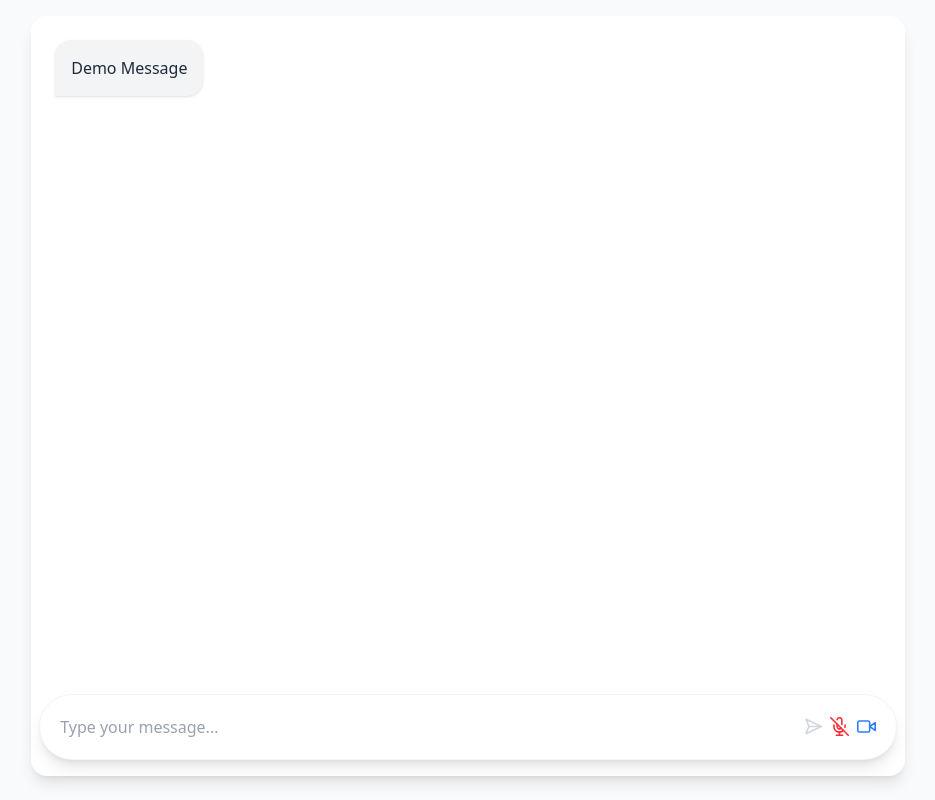
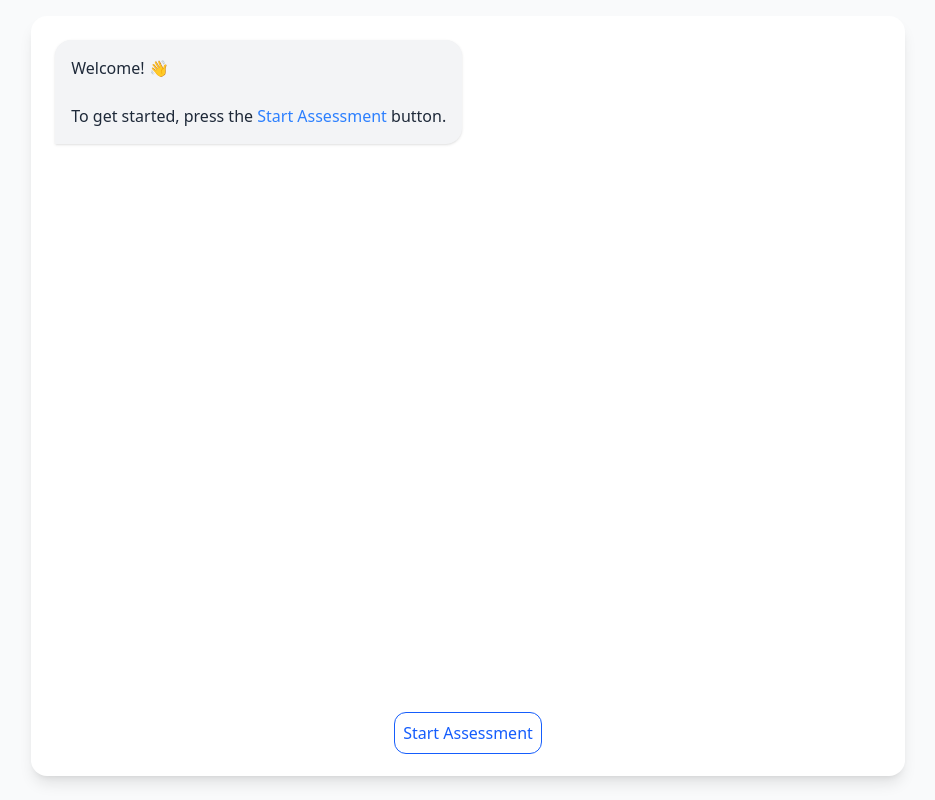
Before and after one commit to ShreyasGanesh911/Sales_Training_Model, a React (Vite) app in the folder client/: page / in a window 1280 px wide. Shown: the whole page, without its empty margins (172-1107 px from the left). Built offline with nearby package versions, Linux system fonts and the light colour scheme.

Commit message:
added start assessment button

```diff
--- a/client/src/Pages/Chat.tsx
+++ b/client/src/Pages/Chat.tsx
@@ -1,45 +1,101 @@
 import { useEffect, useRef, useState } from "react";
 import Input from "../Components/Input";
 import MessageBubble from "../Components/MessageBubble";
+import useLocalStorage from "../hooks/useLocalStorage";
+import { sales_script } from "../assets/script";
+import { ToastContainer } from "react-toastify";
+
 interface Message {
+  role: "system" | "user" | "assistant";
+  content: string;
+}
+interface MessageBubble {
   text: string;
   isUser: boolean;
   timestamp: Date;
   type: 'text' | 'video' | 'audio'
   url?: string
 }
+const welcomeMessage = `Welcome! 👋 \n\nTo get started, press the <span class="text-blue-500 hover:text-blue-600 hover:cursor-pointer">Start Assessment</span> button.`
+
 const Chat = () => {
+  const {clearMessages } = useLocalStorage('chatMessages');
   const messagesEndRef = useRef<HTMLDivElement>(null);
   const chatContainerRef = useRef<HTMLDivElement>(null);
-    const [messages, setMessages] = useState<Message[]>([
+  const [isAssessment, setIsAssessment] = useState(false);
+  const [isLoading, setIsLoading] = useState(false);
+  const [buttonText, setButtonText] = useState("Start Assessment");
+  const [chatMessages, setChatMessages] = useState<MessageBubble[]>([
     {
-        text: "Demo Message",
-        isUser: false,
-        timestamp: new Date(),
-        type: 'text'
+      isUser:false,
+      text:welcomeMessage,
+      timestamp:new Date(),
+      type:'text',
+
     }
   ]);
+
   const scrollToBottom = () => {
     messagesEndRef.current?.scrollIntoView({ behavior: "smooth" });
   };
 
   useEffect(() => {
+    clearMessages();
+  }, []);
+
+  useEffect(() => {
     scrollToBottom();
-    }, [messages]);
+  }, [chatMessages]);
+
+  const handleStartAssessment = async(e:React.MouseEvent<HTMLButtonElement>) => {
+    e.preventDefault();
+    setIsLoading(true);
+    setButtonText("Starting assessment...");
+    const msg1:Message = {
+      content:sales_script,
+      role:'system'
+    }
+    const response = await fetch("http://localhost:8000/api/v1/gpt/assessment",{
+      method:"POST",
+    });
+    const data = await response.json();
+    const msg2:Message = {
+      content:data.data,
+      role:'assistant'
+    }
+    localStorage.setItem('chatMessages',JSON.stringify([msg1,msg2]))
+    setChatMessages([{
+      isUser:false,
+      text:data.data,
+      timestamp:new Date(),
+      type:'text',
+    }])
+    setIsAssessment(true);
+    setIsLoading(false);
+  }
+
   return (
     <>
        <div className="flex justify-center items-start min-h-screen bg-gray-50 p-4">
        <div className="w-full 2xl:max-w-[40%] xl:max-w-[70%] relative h-[95vh] bg-white rounded-2xl shadow-lg">
         <div ref={chatContainerRef} className="h-full overflow-y-auto pb-40 px-6 pt-6">
-          {messages.map((message, index) => (
+          {chatMessages.map((message, index) => (
             <MessageBubble  key={index} index={index}  message={message}/>
           ))}
            <div ref={messagesEndRef} />
         </div>
         <div className="absolute bottom-0.5 w-full left-0  rounded-2xl right-0 px-6 bg-white mr-5">
-            <Input setMessages={setMessages}/>
+          {!isAssessment ? (
+            <div className="flex justify-center items-center  py-5 px-1">
+              <button className={`border py-2 px-2 rounded-xl  ${isLoading ? " disabled:opacity-50 bg-blue-500 text-white" : "hover:cursor-pointer hover:bg-blue-600 hover:text-white transition-all duration-300 text-blue-600"}`} onClick={handleStartAssessment}>{buttonText}</button>
+            </div>
+          ) : (
+            <Input setMessages={setChatMessages}/>
+          )}
+
         </div>
         </div>
+        <ToastContainer/>
        </div>
     </>
   )
```
Lines whose indentation alone changed are shown as unchanged.
